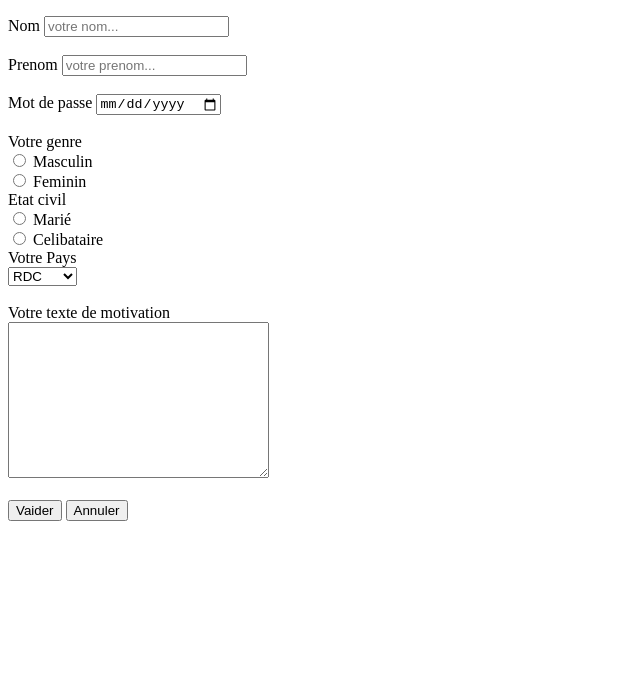
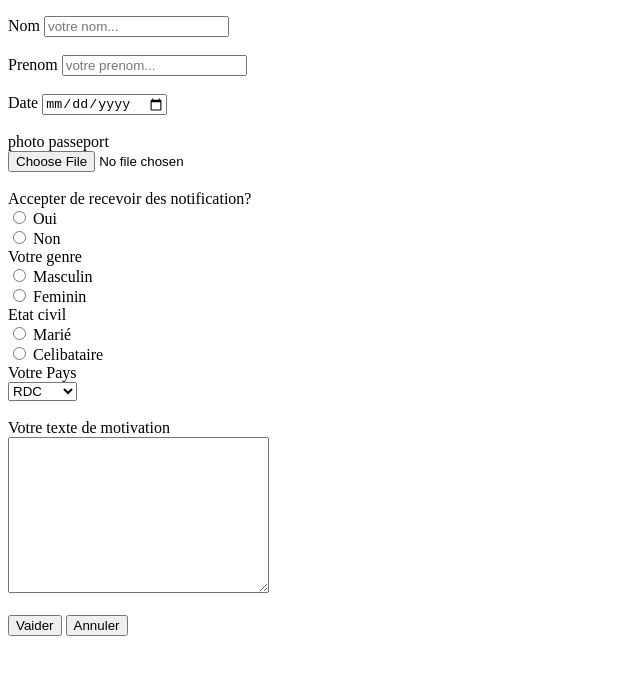
Before and after one commit to danielshabs/formulaire, a plain HTML site: page index.html in a window 1280 px wide. Shown: the whole page, without its empty margins (0-640 px from the left). Drawn offline with Linux system fonts and the light colour scheme.

Commit message:
formulaire html

```diff
--- a/index.html
+++ b/index.html
@@ -1,5 +1,5 @@
 <!DOCTYPE html>
-
+<html>
 <head>
     <meta charset="UTF-8">
 
@@ -12,7 +12,15 @@
 
         <label for="nom">Prenom</label>  <input type="text" name="prenom" id="prenom" placeholder="votre prenom..."><br><br>
 
-        <label for="date">Mot de passe</label> <input type="date" name="date" id="date"><br><br>
+        <label for="date">Date</label> <input type="date" name="date" id="date"><br><br>
+
+        photo passeport <br>
+        <input type="file" name="file" id="input-file"> <br><br>
+
+        Accepter de recevoir des notification? <br>
+        <input type="radio" name="choix" value="oui" id="oui"> <label for="oui">Oui</label><br>
+        <input type="radio" name="choix" value="non" id="non"> <label for="non">Non</label><br>
+
 
         Votre genre <br>
         <input type="radio" name="genre" value="masc" id="masc"> <label for="masc">Masculin</label><br>
```
